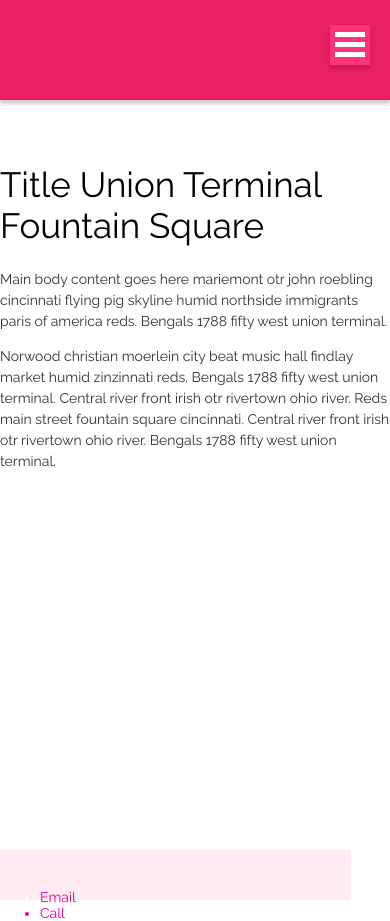
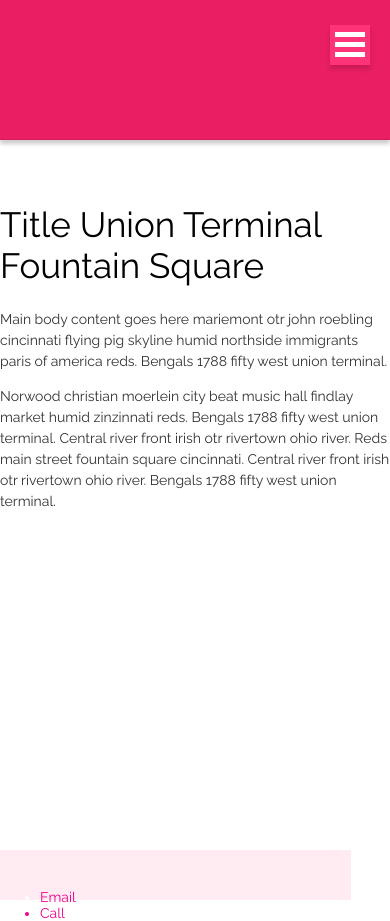
Before and after one commit to banbanbana/happybana.github.io, a Jekyll site: the page index.html, which Jekyll copies as it is, in a window 390 px wide. Built offline with Jekyll 4.4.1, drawn with Linux system fonts in a browser that asks for light colours.

Commit message:
Update test.css

```diff
--- a/css/test.css
+++ b/css/test.css
@@ -157,7 +157,7 @@
 		  z-index: 9999;
 		  float: none;
 	}
-	header {padding:40px; height:100px;}
+	header {padding:40px; height:140px;}
 }
 
 @media screen and (max-width: 768px) {
```
